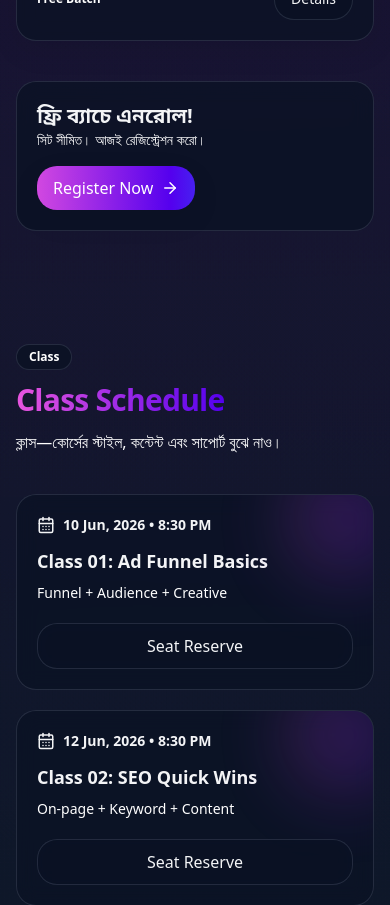
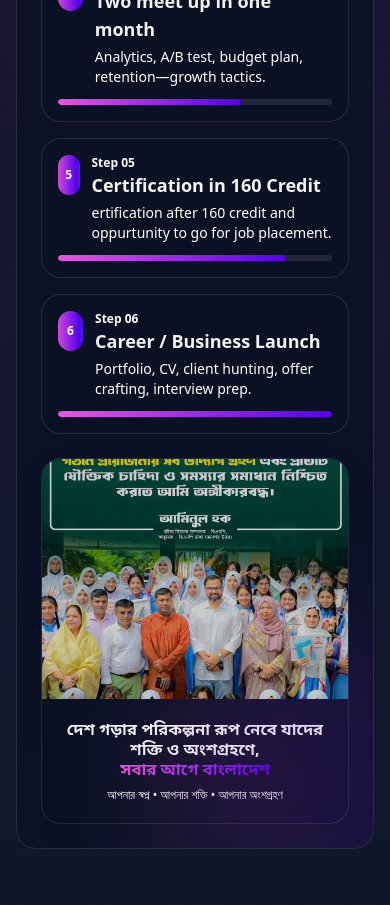
Before and after one commit to rajib3777/lms, a React (Vite) app: page / in a window 390 px wide. Shown: the part 9100-10005 px from the top of the page. Built offline with nearby package versions, Linux system fonts and the light colour scheme.

Commit message:
hudai_011

```diff
--- a/src/components/RocketTimeline.tsx
+++ b/src/components/RocketTimeline.tsx
@@ -1,13 +1,19 @@
 import { motion } from "framer-motion";
-import Rocket from "./Rocket";
+import poster from "../assets/cut_04.jpeg";
 
-export default function RocketTimeline({ steps }: { steps: {step: string; title: string; desc: string}[] }){
+export default function RocketTimeline({
+  steps,
+}: {
+  steps: { step: string; title: string; desc: string }[];
+}) {
   return (
     <div className="glass rounded-xl2 p-6 relative overflow-hidden">
       <div className="absolute -left-24 -top-24 h-80 w-80 rounded-full btn-grad opacity-15 blur-3xl" />
       <div className="absolute -right-24 -bottom-24 h-80 w-80 rounded-full btn-grad opacity-15 blur-3xl" />
 
-      <div className="grid gap-6 lg:grid-cols-[1fr_360px] items-center">
+      {/* ✅ IMPORTANT: items-stretch = right side full height with steps */}
+      <div className="grid gap-6 lg:grid-cols-[1fr_1fr] items-stretch">
+        {/* ✅ STEPS (UNCHANGED) */}
         <div className="space-y-4">
           {steps.map((s, idx) => (
             <motion.div
@@ -15,12 +21,12 @@ export default function RocketTimeline({ steps }: { steps: {step: string; title:
               initial={{ opacity: 0, x: -10 }}
               whileInView={{ opacity: 1, x: 0 }}
               viewport={{ once: true }}
-              transition={{ duration: .45, delay: idx * .05 }}
+              transition={{ duration: 0.45, delay: idx * 0.05 }}
               className="rounded-xl2 border border-[var(--border)] bg-[color-mix(in_srgb,var(--card)_86%,transparent)] p-4 hover:shadow-soft transition"
             >
               <div className="flex items-start gap-3">
                 <div className="h-10 w-10 rounded-xl2 btn-grad animate-shimmer grid place-items-center text-white text-xs font-extrabold">
-                  {idx+1}
+                  {idx + 1}
                 </div>
                 <div>
                   <div className="text-xs font-bold text-[var(--muted)]">{s.step}</div>
@@ -28,10 +34,16 @@ export default function RocketTimeline({ steps }: { steps: {step: string; title:
                   <div className="mt-1 text-sm text-[var(--muted)]">{s.desc}</div>
                 </div>
               </div>
+
               <div className="mt-3 h-1.5 w-full rounded-full bg-[color-mix(in_srgb,var(--text)_10%,transparent)] overflow-hidden">
                 <motion.div
                   className="h-full rounded-full btn-grad"
-                  style={{ width: `${Math.max(25, Math.min(100, (idx+1) / steps.length * 100))}%` }}
+                  style={{
+                    width: `${Math.max(
+                      25,
+                      Math.min(100, ((idx + 1) / steps.length) * 100)
+                    )}%`,
+                  }}
                   initial={{ x: "-60%" }}
                   whileInView={{ x: "0%" }}
                   viewport={{ once: true }}
@@ -42,52 +54,46 @@ export default function RocketTimeline({ steps }: { steps: {step: string; title:
           ))}
         </div>
 
-        <div className="relative">
-          <motion.div
-            className="mx-auto w-full max-w-[360px] aspect-square rounded-xl2 border border-[var(--border)] bg-[color-mix(in_srgb,var(--card)_80%,transparent)] grid place-items-center overflow-hidden"
-            initial={{ opacity: 0, scale: .98 }}
-            whileInView={{ opacity: 1, scale: 1 }}
-            viewport={{ once: true }}
-            transition={{ duration: .5 }}
-          >
-            <motion.div
-              className="absolute inset-0"
-              initial={{ opacity: 0 }}
-              animate={{ opacity: [0.35, 0.6, 0.35] }}
-              transition={{ duration: 6, repeat: Infinity, ease: "easeInOut" }}
-              style={{
-                background:
-                  "radial-gradient(circle at 30% 30%, rgba(232,85,222,.22), transparent 40%)," +
-                  "radial-gradient(circle at 70% 30%, rgba(84,0,238,.20), transparent 45%)," +
-                  "radial-gradient(circle at 50% 75%, rgba(0,209,255,.18), transparent 45%)"
-              }}
+        {/* ✅ RIGHT: Image full width + full height + slogans */}
+        <motion.div
+          initial={{ opacity: 0, scale: 0.98 }}
+          whileInView={{ opacity: 1, scale: 1 }}
+          viewport={{ once: true }}
+          transition={{ duration: 0.5 }}
+          className="
+            w-full h-full
+            rounded-xl2
+            border border-[var(--border)]
+            bg-[color-mix(in_srgb,var(--card)_80%,transparent)]
+            overflow-hidden
+            shadow-soft
+            flex flex-col
+          "
+        >
+          {/* ✅ Image takes remaining height (not giant, but full height in column) */}
+          <div className="relative flex-1 min-h-[240px]">
+            <img
+              src={poster}
+              alt="Slogan Poster"
+              className="absolute inset-0 w-full h-full object-cover"
             />
-            <motion.div
-              initial={{ y: 12, rotate: -10 }}
-              animate={{ y: [12, -16, 12], rotate: [-10, 4, -10] }}
-              transition={{ duration: 5.8, repeat: Infinity, ease: "easeInOut" }}
-              className="relative"
-            >
-              <Rocket className="h-40 w-40 drop-shadow-2xl" />
-            </motion.div>
+            {/* soft overlay */}
+            <div className="absolute inset-0 bg-black/20" />
+          </div>
 
-            {/* orbit dots */}
-            <motion.div
-              className="absolute inset-0"
-              initial={{ rotate: 0 }}
-              animate={{ rotate: 360 }}
-              transition={{ duration: 18, repeat: Infinity, ease: "linear" }}
-            >
-              <div className="absolute left-1/2 top-3 h-3 w-3 -translate-x-1/2 rounded-full bg-[color-mix(in_srgb,var(--grad-c)_70%,white)]" />
-              <div className="absolute right-5 top-1/2 h-2.5 w-2.5 -translate-y-1/2 rounded-full bg-[color-mix(in_srgb,var(--grad-a)_70%,white)]" />
-              <div className="absolute left-8 bottom-10 h-2.5 w-2.5 rounded-full bg-[color-mix(in_srgb,var(--grad-d)_70%,white)]" />
-            </motion.div>
-          </motion.div>
+          {/* ✅ Slogans (fixed bottom, bold, সুন্দর) */}
+          <div className="p-5 text-center">
+            <div className="font-display text-base sm:text-lg font-extrabold leading-tight">
+              দেশ গড়ার পরিকল্পনা রূপ নেবে যাদের শক্তি ও অংশগ্রহণে,
+              <br />
+              <span className="gradient-text">সবার আগে বাংলাদেশ</span>
+            </div>
 
-          <div className="mt-4 text-center text-sm text-[var(--muted)]">
-            Your journey to becoming a digital marketing pro starts here!
+            <div className="mt-2 text-xs sm:text-sm text-[var(--muted)]">
+              আপনার স্বপ্ন • আপনার শক্তি • আপনার অংশগ্রহণ
+            </div>
           </div>
-        </div>
+        </motion.div>
       </div>
     </div>
   );
--- a/src/data/siteData.ts
+++ b/src/data/siteData.ts
@@ -167,7 +167,7 @@ export const rocketSteps = [
     desc: "ertification after 160 credit and oppurtunity to go for job placement."
   },
   {
-    step: "Step 05",
+    step: "Step 06",
     title: "Career / Business Launch",
     desc: "Portfolio, CV, client hunting, offer crafting, interview prep."
   }
--- a/src/pages/Home.tsx
+++ b/src/pages/Home.tsx
@@ -669,6 +669,18 @@ export default function Home(){
         </Container>
       </section>
 
+      {/* COURSE FLOW (ROCKET TIMELINE) */}
+      <section>
+        <Container className="py-14">
+          <SectionTitle
+            kicker="Course Flow"
+            title="Step-by-step Course Journey"
+            desc="আপনার চাহিদা অনুযায়ী স্টেপ-বাই-স্টেপ কোর্স ফ্লো—রকেট জার্নির মতো।"
+          />
+          <RocketTimeline steps={rocketSteps} />
+        </Container>
+      </section>
+
 
 
       {/* COURSES */}
@@ -679,25 +691,54 @@ export default function Home(){
             title="Digital Marketing & Entrepreneurship Track"
             desc="শুধু শেখানো নয়—প্রজেক্ট, ফিডব্যাক, এবং রিয়েল-ওয়ার্ল্ড এক্সিকিউশন।"
           />
-          <div className="grid gap-5 md:grid-cols-2 lg:grid-cols-4">
+
+          {/* ✅ Key Highlights (INSIDE COURSES) */}
+          <div className="mt-8">
+            <div className="grid grid-cols-1 sm:grid-cols-2 lg:grid-cols-4 gap-4">
+              {heroBullets.slice(0, 4).map((t) => (
+                <div
+                  key={t}
+                  className="relative glass rounded-2xl p-5 shadow-soft hover:shadow-glow transition duration-300"
+                >
+                  {/* soft accent */}
+                  <div className="absolute -top-6 -right-6 h-16 w-16 rounded-full bg-white/5 blur-2xl" />
+
+                  <div className="flex items-start gap-3">
+                    <div className="h-9 w-9 rounded-xl2 bg-white/10 grid place-items-center shrink-0">
+                      <CheckCircle2 size={18} className="text-white/90" />
+                    </div>
+
+                    <div className="text-[clamp(14px,1.15vw,16px)] font-semibold text-white leading-relaxed">
+                      {t}
+                    </div>
+                  </div>
+                </div>
+              ))}
+            </div>
+          </div>
+
+          {/* ✅ Courses Grid */}
+          <div className="mt-10 grid gap-5 md:grid-cols-2 lg:grid-cols-4">
             {courses.map((c, idx) => (
               <motion.div
                 key={c.id}
                 initial={{ opacity: 0, y: 10 }}
                 whileInView={{ opacity: 1, y: 0 }}
                 viewport={{ once: true }}
-                transition={{ duration: .45, delay: idx * .05 }}
+                transition={{ duration: 0.45, delay: idx * 0.05 }}
                 whileHover={{ y: -4 }}
                 className="glass rounded-xl2 p-5 shadow-soft hover:shadow-glow transition"
               >
-                <div className="text-xs font-bold text-[var(--muted)]">{c.level} • {c.duration}</div>
+                <div className="text-xs font-bold text-[var(--muted)]">
+                  {c.level} • {c.duration}
+                </div>
                 <div className="mt-2 font-display text-lg font-extrabold">{c.title}</div>
                 <div className="text-sm text-[var(--muted)]">{c.subtitle}</div>
 
                 <div className="mt-4 space-y-2 text-sm text-[var(--muted)]">
-                  {c.includes.slice(0,3).map(x => (
+                  {c.includes.slice(0, 3).map((x) => (
                     <div key={x} className="flex items-start gap-2">
-                      <CheckCircle2 size={16} className="mt-0.5"/>
+                      <CheckCircle2 size={16} className="mt-0.5" />
                       <span>{x}</span>
                     </div>
                   ))}
@@ -705,7 +746,11 @@ export default function Home(){
 
                 <div className="mt-5 flex items-center justify-between">
                   <div className="text-xs font-semibold text-[var(--muted)]">{c.priceTag}</div>
-                  <Link to="/products"><AnimatedButton variant="soft" className="px-3 py-2 text-sm">Details</AnimatedButton></Link>
+                  <Link to="/products">
+                    <AnimatedButton variant="soft" className="px-3 py-2 text-sm">
+                      Details
+                    </AnimatedButton>
+                  </Link>
                 </div>
               </motion.div>
             ))}
@@ -717,7 +762,11 @@ export default function Home(){
               <div className="font-display text-xl font-extrabold">ফ্রি ব্যাচে এনরোল!</div>
               <div className="text-sm text-[var(--muted)]">সিট সীমিত। আজই রেজিস্ট্রেশন করো।</div>
             </div>
-            <a href="#enroll"><AnimatedButton>Register Now <ArrowRight size={18}/></AnimatedButton></a>
+            <a href="#enroll">
+              <AnimatedButton>
+                Register Now <ArrowRight size={18} />
+              </AnimatedButton>
+            </a>
           </div>
         </Container>
       </section>
@@ -833,64 +882,7 @@ export default function Home(){
         </Container>
       </section>
 
-      {/* ✅ Key Highlights */}
-      <div className="px-4 mt-10 sm:mt-12">
-        <div
-          className="
-            grid
-            grid-cols-1
-            sm:grid-cols-2
-            lg:grid-cols-4
-            gap-4
-          "
-        >
-          {heroBullets.slice(0, 4).map((t, i) => (
-            <div
-              key={t}
-              className="
-                relative
-                glass
-                rounded-2xl
-                p-5
-                shadow-soft
-                hover:shadow-glow
-                transition
-                duration-300
-              "
-            >
-              {/* soft accent */}
-              <div className="absolute -top-6 -right-6 h-16 w-16 rounded-full bg-white/5 blur-2xl" />
 
-              <div className="flex items-start gap-3">
-                {/* icon */}
-                <div className="
-                  h-9 w-9
-                  rounded-xl2
-                  bg-white/10
-                  grid place-items-center
-                  shrink-0
-                ">
-                  <CheckCircle2 size={18} className="text-white/90" />
-                </div>
-
-                {/* text */}
-                <div>
-                  <div
-                    className="
-                      text-[clamp(14px,1.15vw,16px)]
-                      font-semibold
-                      text-white
-                      leading-relaxed
-                    "
-                  >
-                    {t}
-                  </div>
-                </div>
-              </div>
-            </div>
-          ))}
-        </div>
-      </div>
 
 
 
@@ -920,18 +912,6 @@ export default function Home(){
               </motion.div>
             ))}
           </div>
-        </Container>
-      </section>
-
-      {/* COURSE FLOW (ROCKET TIMELINE) */}
-      <section>
-        <Container className="py-14">
-          <SectionTitle
-            kicker="Course Flow"
-            title="Step-by-step Course Journey"
-            desc="আপনার চাহিদা অনুযায়ী স্টেপ-বাই-স্টেপ কোর্স ফ্লো—রকেট জার্নির মতো।"
-          />
-          <RocketTimeline steps={rocketSteps} />
         </Container>
       </section>
 
--- a/src/sections/Dhaka16MissionSection.tsx
+++ b/src/sections/Dhaka16MissionSection.tsx
@@ -118,7 +118,7 @@ export default function Dhaka16MissionSection() {
               </motion.div>
 
               {/* RIGHT column (top + bottom) */}
-              <div className="space-y-6">
+              <div className="space-y-10 lg:-mt-8">
                 <PromiseCard
                   delay={0.09}
                   title="জব/ইন্টার্নশিপ কানেকশন"
```
